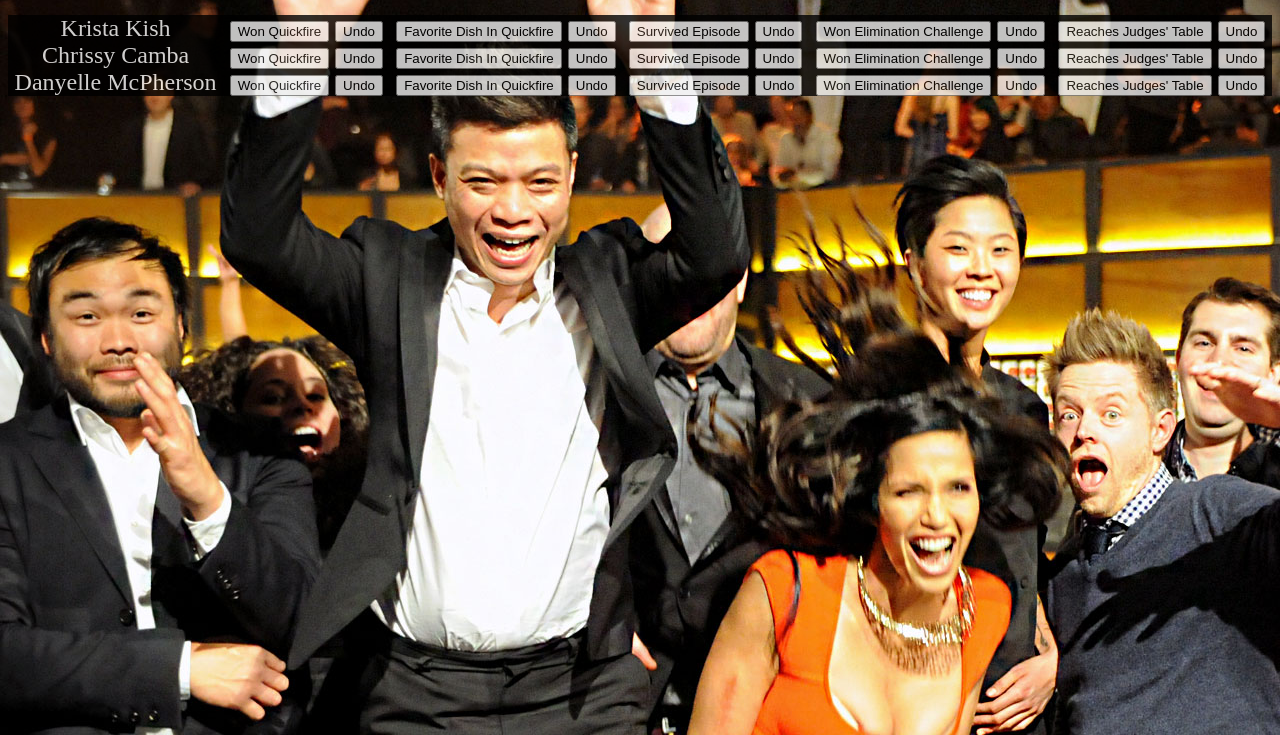
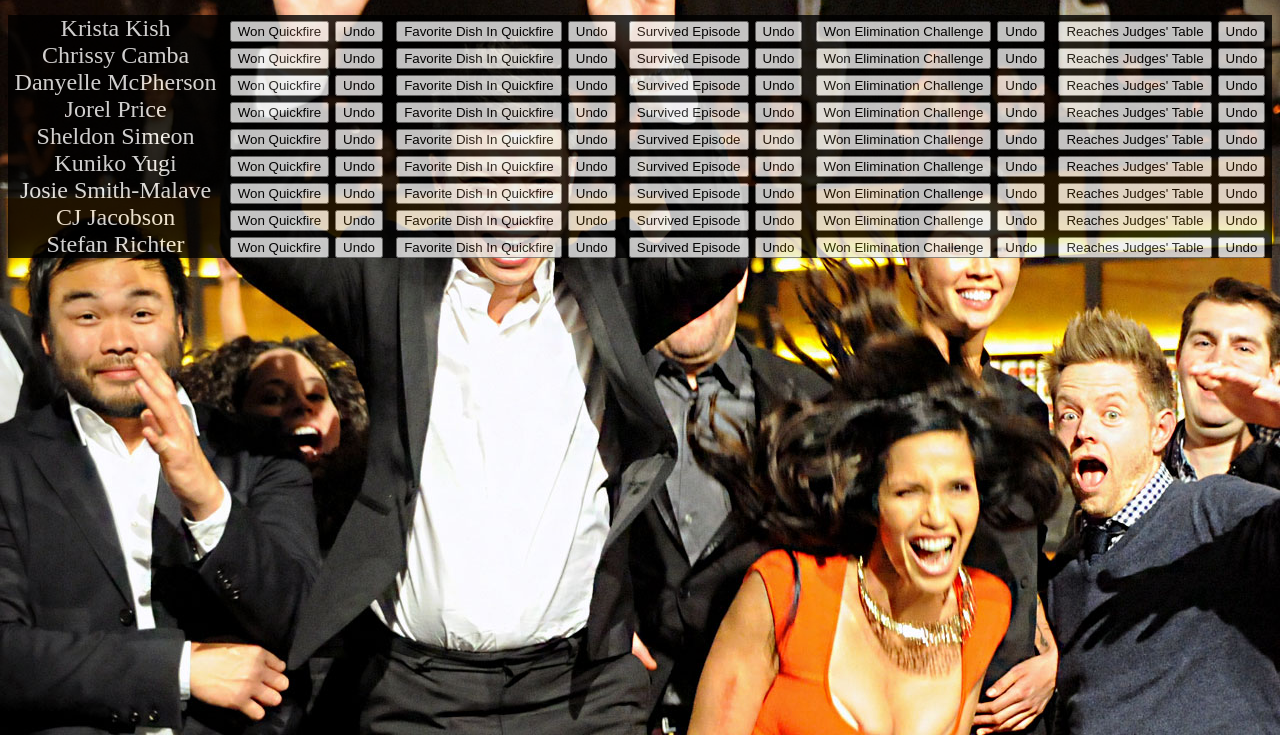
Before and after one commit to DwayneLaughlin/fantasyTopChef, a plain HTML site: page index.html in a window 1280 px wide. Shown: the part 65-800 px from the top of the page. Drawn offline with Linux system fonts and the light colour scheme.

Commit message:
listed all Dwayne team members and added classname to won quickfire button

```diff
--- a/index.html
+++ b/index.html
@@ -16,7 +16,7 @@
         <!-- Krista Kish  -->
     <div class="grid-item">Krista Kish</div>
         <div class="grid-item">
-            <button>Won Quickfire</button>
+            <button class="quickFire">Won Quickfire</button>
             <button>Undo</button>
         </div>
         <div class="grid-item">
@@ -40,7 +40,7 @@
             <!-- Chrissy Camba  -->
         <div class="grid-item">Chrissy Camba</div>
         <div class="grid-item">
-            <button>Won Quickfire</button>
+            <button class="quickFire">Won Quickfire</button>
             <button>Undo</button>
         </div>
         <div class="grid-item">
@@ -63,7 +63,145 @@
         <!-- DANYELLE MCPHERSON -->
         <div class="grid-item">Danyelle McPherson</div>
         <div class="grid-item">
-            <button>Won Quickfire</button>
+            <button class="quickFire">Won Quickfire</button>
+            <button>Undo</button>
+        </div>
+        <div class="grid-item">
+            <button>Favorite Dish In Quickfire</button>
+            <button>Undo</button>
+        </div>
+        <div class="grid-item">
+            <button>Survived Episode</button>
+            <button>Undo</button>
+        </div>
+        <div class="grid-item">
+            <button>Won Elimination Challenge</button>
+            <button>Undo</button>
+        </div>
+        <div class="grid-item">
+            <button>Reaches Judges' Table</button>
+            <button>Undo</button>
+        </div>
+
+         <!-- Jorel Price -->
+         <div class="grid-item">Jorel Price</div>
+         <div class="grid-item">
+             <button class="quickFire">Won Quickfire</button>
+             <button>Undo</button>
+         </div>
+         <div class="grid-item">
+             <button>Favorite Dish In Quickfire</button>
+             <button>Undo</button>
+         </div>
+         <div class="grid-item">
+             <button>Survived Episode</button>
+             <button>Undo</button>
+         </div>
+         <div class="grid-item">
+             <button>Won Elimination Challenge</button>
+             <button>Undo</button>
+         </div>
+         <div class="grid-item">
+             <button>Reaches Judges' Table</button>
+             <button>Undo</button>
+         </div>
+
+          <!-- Sheldon Simeon -->
+        <div class="grid-item">Sheldon Simeon</div>
+        <div class="grid-item">
+            <button class="quickFire">Won Quickfire</button>
+            <button>Undo</button>
+        </div>
+        <div class="grid-item">
+            <button>Favorite Dish In Quickfire</button>
+            <button>Undo</button>
+        </div>
+        <div class="grid-item">
+            <button>Survived Episode</button>
+            <button>Undo</button>
+        </div>
+        <div class="grid-item">
+            <button>Won Elimination Challenge</button>
+            <button>Undo</button>
+        </div>
+        <div class="grid-item">
+            <button>Reaches Judges' Table</button>
+            <button>Undo</button>
+        </div>
+
+         <!-- Kuniko Yugi -->
+         <div class="grid-item">Kuniko Yugi</div>
+         <div class="grid-item">
+             <button class="quickFire">Won Quickfire</button>
+             <button>Undo</button>
+         </div>
+         <div class="grid-item">
+             <button>Favorite Dish In Quickfire</button>
+             <button>Undo</button>
+         </div>
+         <div class="grid-item">
+             <button>Survived Episode</button>
+             <button>Undo</button>
+         </div>
+         <div class="grid-item">
+             <button>Won Elimination Challenge</button>
+             <button>Undo</button>
+         </div>
+         <div class="grid-item">
+             <button>Reaches Judges' Table</button>
+             <button>Undo</button>
+         </div>
+
+          <!-- Josie Smith-Malave -->
+        <div class="grid-item">Josie Smith-Malave</div>
+        <div class="grid-item">
+            <button class="quickFire">Won Quickfire</button>
+            <button>Undo</button>
+        </div>
+        <div class="grid-item">
+            <button>Favorite Dish In Quickfire</button>
+            <button>Undo</button>
+        </div>
+        <div class="grid-item">
+            <button>Survived Episode</button>
+            <button>Undo</button>
+        </div>
+        <div class="grid-item">
+            <button>Won Elimination Challenge</button>
+            <button>Undo</button>
+        </div>
+        <div class="grid-item">
+            <button>Reaches Judges' Table</button>
+            <button>Undo</button>
+        </div>
+
+         <!-- CJ Jacobson -->
+         <div class="grid-item">CJ Jacobson</div>
+         <div class="grid-item">
+             <button class="quickFire">Won Quickfire</button>
+             <button>Undo</button>
+         </div>
+         <div class="grid-item">
+             <button>Favorite Dish In Quickfire</button>
+             <button>Undo</button>
+         </div>
+         <div class="grid-item">
+             <button>Survived Episode</button>
+             <button>Undo</button>
+         </div>
+         <div class="grid-item">
+             <button>Won Elimination Challenge</button>
+             <button>Undo</button>
+         </div>
+         <div class="grid-item">
+             <button>Reaches Judges' Table</button>
+             <button>Undo</button>
+         </div>
+
+          <!-- Stefan Richter -->
+        <div class="grid-item">Stefan Richter</div>
+        <div class="grid-item">
+            <button class="quickFire">Won Quickfire</button>
             <button>Undo</button>
         </div>
         <div class="grid-item">
```
